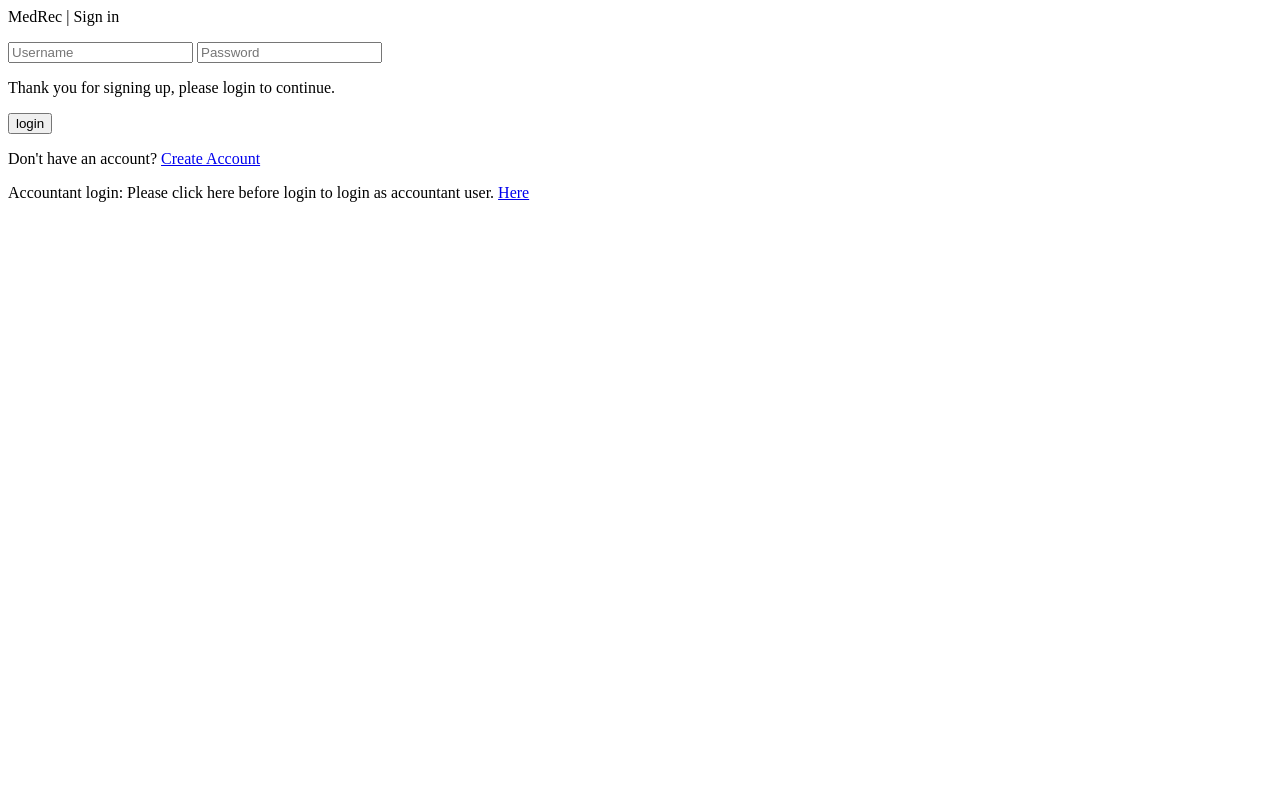
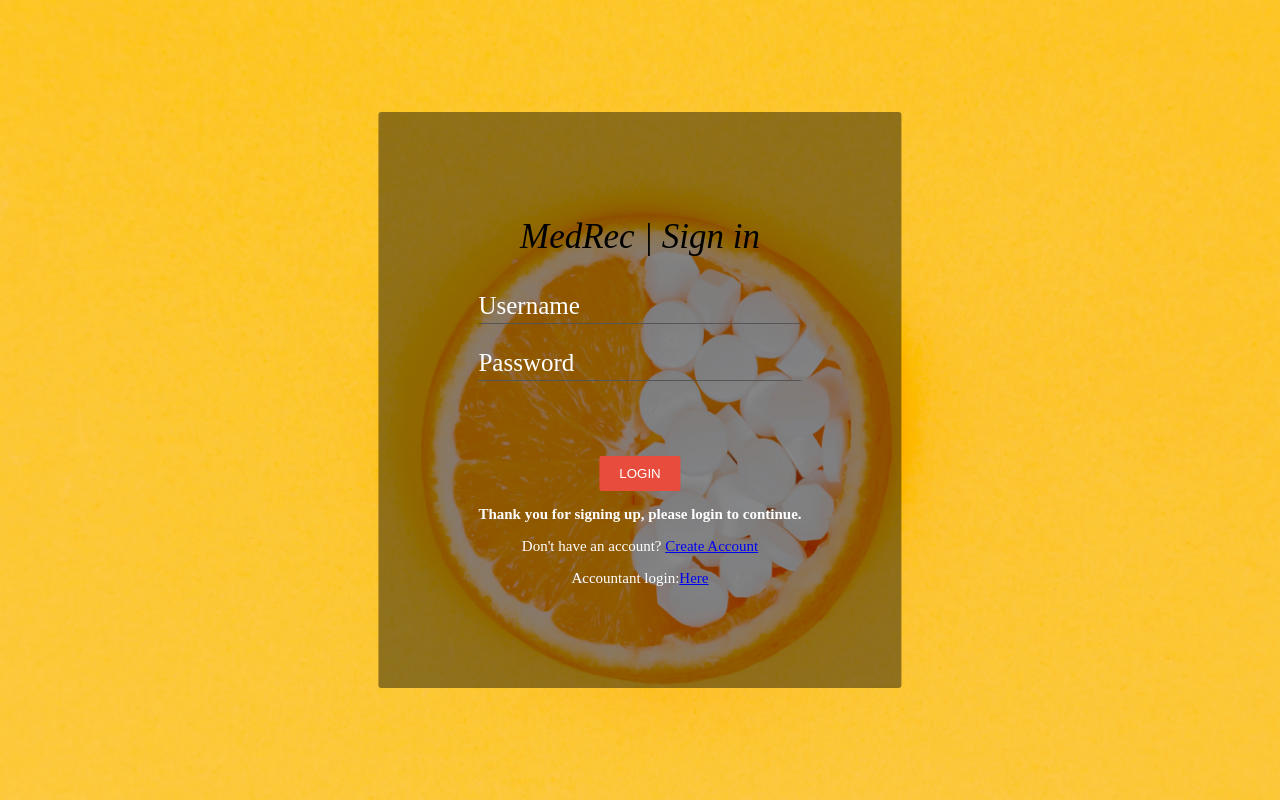
Before and after one commit to giovanni-agra/MedRec, a Django app: page /accounts/login/?next=/ in a window 1280 px wide. Run offline with Django 3.2, Linux system fonts and the light colour scheme.

Commit message:
Added css to login

```diff
--- a/MedRec/static/MedRec/login.css
+++ b/MedRec/static/MedRec/login.css
@@ -0,0 +1,106 @@
+
+@import url('https://fonts.googleapis.com/css?family=Noto+Sans:400,400i,700,700i&subset=greek-ext');
+
+body {
+    background: url("images/img.jpg") no-repeat center fixed;
+    text-align: center;
+    background-size: cover;
+
+}
+
+form {
+    display: inline-block;
+}
+
+ h1{
+	font-size:40px;
+	padding:0;
+	margin:0;
+
+}
+.sign1{
+ font-size: 35px ;
+ font-style: oblique;
+
+}
+.loginEr{
+	font-size: 15px;
+	border-radius:4px;
+	background-color: rgba(0, 0, 0, 0.281);
+	color: rgb(185, 106, 106);
+}
+.Addition{
+	font-size: 15px;
+	color: rgb(255, 255, 255);
+}
+.authMsg{
+	font-size: 15px;
+	color: rgb(255, 255, 255);
+	font-weight: bold;
+}
+
+.box{
+	position:absolute;
+	left:50%;
+	top:50%;
+	transform: translate(-50%,-50%);
+    background-color: rgba(0, 0, 0, 0.432);
+	border-radius:3px;
+	padding:70px 100px;
+}
+/* ------------------------------------------------------------------------- */
+.input-container{
+	position:relative;
+	margin-bottom:25px;
+}
+.input-container label{
+	position:absolute;
+	top:0px;
+	left:0px;
+	font-size:25px;
+	color:#fff;
+
+	transition: all 0.5s ease-in-out;
+}
+.input-container input{
+  border:0;
+  border-bottom:1px solid #555;
+  background:transparent;
+  width:100%;
+  padding:8px 0 5px 0;
+  font-size:16px;
+
+}
+.input-container input:focus{
+ border:none;
+ outline:none;
+ border-bottom:1px solid #e74c3c;
+}
+.btnlogin{
+	color:#fff;
+	background-color:#e74c3c;
+	outline: none;
+    border: 0;
+    color: #fff;
+	padding:10px 20px;
+	text-transform:uppercase;
+	margin-top:50px;
+	border-radius:2px;
+	cursor:pointer;
+	position:relative;
+}
+/*.btn:after{
+	content:"";
+	position:absolute;
+	background:rgba(0,0,0,0.50);
+	top:0;
+	right:0;
+	width:100%;
+	height:100%;
+}*/
+.input-container input:focus ~ label,
+.input-container input:valid ~ label{
+	top:-12px;
+	font-size:12px;
+
+}
--- a/templates/registration/login.html
+++ b/templates/registration/login.html
@@ -10,12 +10,21 @@
 </head>
 
 <body>
-<div class="main1">
-    <p class="sign1">MedRec | Sign in</p>
-    <form class="form1" method="post" action="{% url 'login' %}">
-        {% csrf_token %}
-        <input class="un " type="text" placeholder="Username" name="username">
-        <input class="pass" type="password" placeholder="Password" name="password">
+    <div class="box">
+        <p class="sign1">MedRec | Sign in</p>
+        <form class="" method="post" action="{% url 'login' %}">
+          {% csrf_token %}
+
+          <div class="input-container">
+              <input type="text" required="" name='username' />
+              <label>Username</label>
+          </div>
+
+          <div class="input-container">
+              <input type="password" required="" name='password' />
+              <label>Password</label>
+          </div>
+              <input type="submit" value="login" class="btnlogin" />
         <input type="hidden" name="next" value="{{ next }}"/>
 
         {% if form.errors %}
@@ -24,18 +33,15 @@
 
         {% if next %}
             {% if user.is_authenticated %}
-                <p class="authMsgError">Your account doesn't have access to this page. To proceed,please login with an
+                <p class="authMsg">Your account doesn't have access to this page. To proceed,please login with an
                     account that has access.</p>
             {% else %}
-                <p class="authMsgError">Thank you for signing up, please login to continue.</p>
+                <p class="authMsg">Thank you for signing up, please login to continue.</p>
             {% endif %}
         {% endif %}
-
-        <input class="submit" type="submit" value="login">
-
-        <p class="forgot">Don't have an account? <a class="createA" href="{% url 'MedRec:addAccount' %}">Create
+        <p class="Addition">Don't have an account? <a class="createA" href="{% url 'MedRec:addAccount' %}">Create
             Account</a></p>
-        <p class="forgot">Accountant login: Please click here before login to login as accountant user. <a
+        <p class="Addition">Accountant login:<a
                 class="createA" href="{% url 'MedRecAppointments:AccountantIndex' %}">Here</a>
         </p>
 
```
Also changed, not shown: MedRec/templates/MedRec/base.html (added, +19 -0 lines), MedRec/static/MedRec/images/img.jpg (added).
